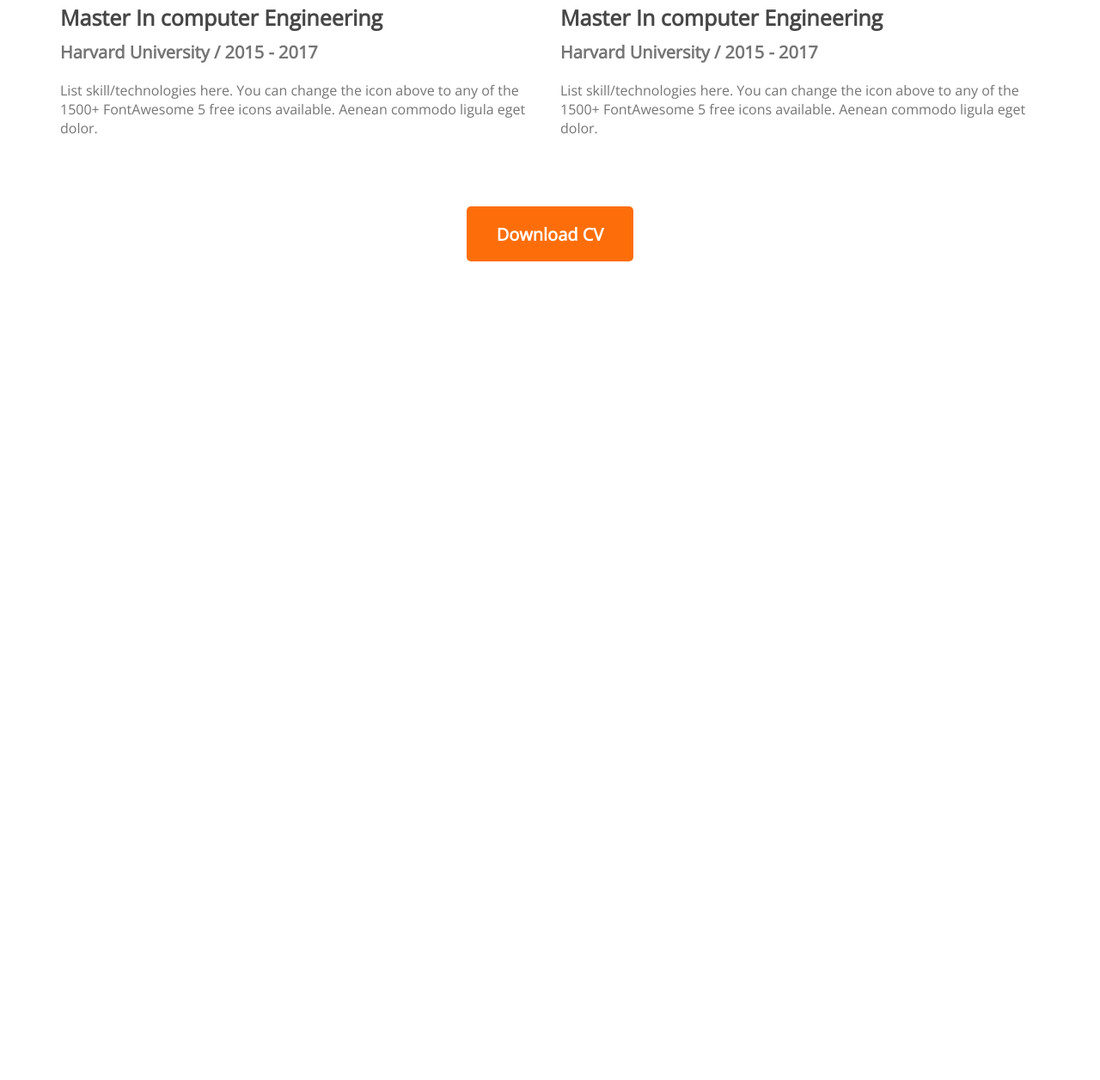
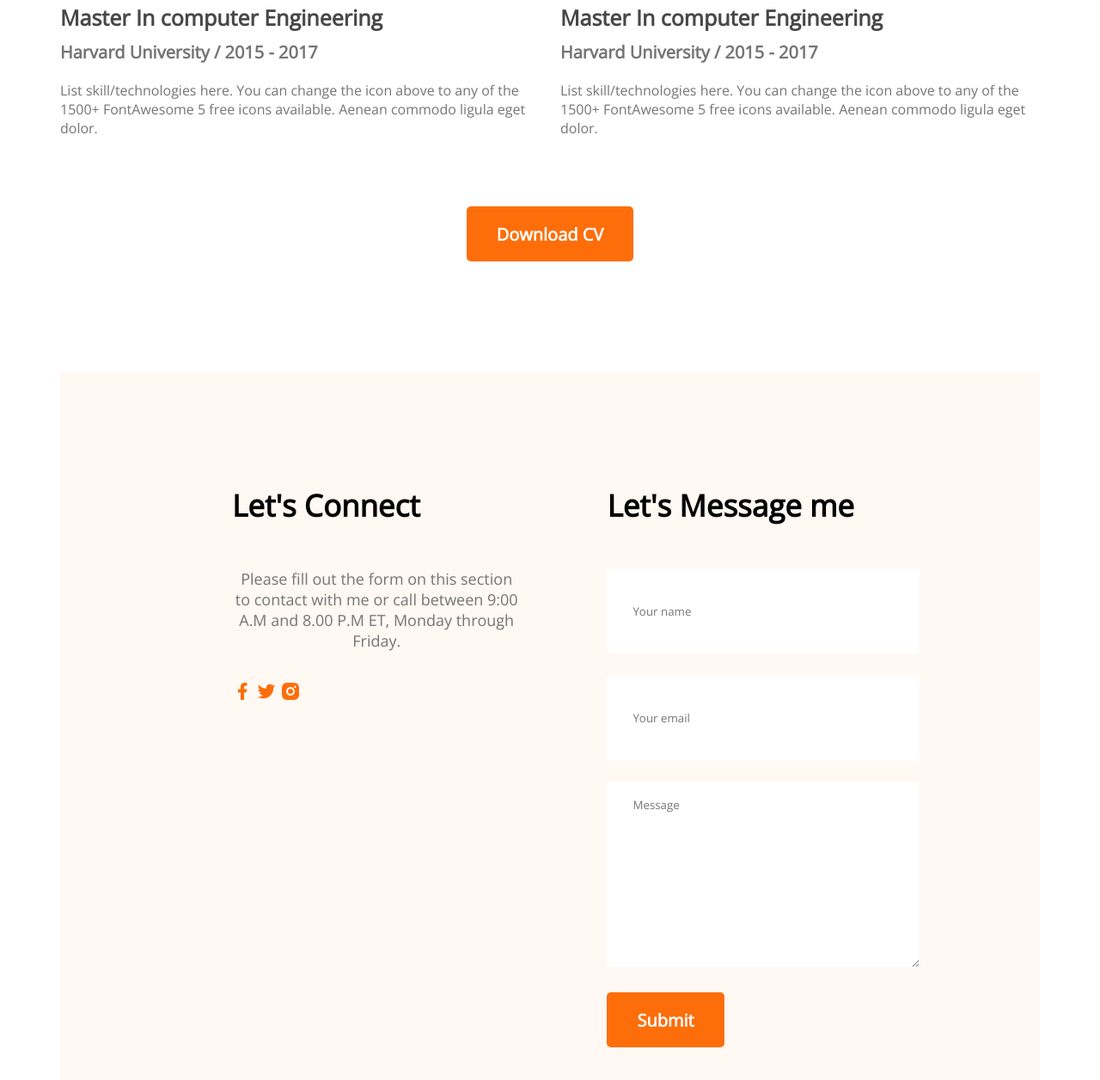
Before and after one commit to Adib-Hasan-CSE/developer-portfolio, a plain HTML site: page index.html in a window 1280 px wide. Shown: the part 2857-4113 px from the top of the page at 86% size. Before the commit the page ends 3161 px from the top, so only its background shows below. Drawn offline with nearby package versions, Linux system fonts and the light colour scheme.

Commit message:
3rd push of portfolio

```diff
--- a/index.html
+++ b/index.html
@@ -1,5 +1,6 @@
 <!DOCTYPE html>
 <html lang="en">
+
 <head>
     <meta charset="UTF-8">
     <meta name="viewport" content="width=device-width, initial-scale=1.0">
@@ -9,6 +10,7 @@
     <link href="https://fonts.googleapis.com/css2?family=Open+Sans&display=swap" rel="stylesheet">
     <link rel="stylesheet" href="/styles/portfolio.css">
 </head>
+
 <body>
     <header class="header">
         <nav>
@@ -21,17 +23,23 @@
         </nav>
         <!-- header banner -->
         <div class="banner">
-    <div><h3 class="banner-subtitle">Hi, I am</h3>
+            <div>
+                <h3 class="banner-subtitle">Hi, I am</h3>
                 <h1 class="banner-title">Mary Hardy</h1>
-<p class="banner-description">Shot what able cold new see hold.Friendly as an betrayed formerly he. Morning because as to society behaved moments.</p>
-<button class="btn-primary">Download CV</button></div>
+                <p class="banner-description">Shot what able cold new see hold.Friendly as an betrayed formerly he.
+                    Morning because as to society behaved moments.</p>
+                <button class="btn-primary">Download CV</button>
+            </div>
             <img src="images/hardy.png" alt="">
         </div>
     </header>
     <main>
         <section class="about">
             <h3 class="section-title">About me</h3>
-    <p class="section-description">I, m a designer & developer with a passion for web design. I enjoy developing simple, clean and slick websites that provide real value to the end user. Thousands of clients have procured exceptional resulfs while working with me. Delivering work within time and budget which meets clients requirements in our mata.</p>
+            <p class="section-description">I, m a designer & developer with a passion for web design. I enjoy developing
+                simple, clean and slick websites that provide real value to the end user. Thousands of clients have
+                procured exceptional resulfs while working with me. Delivering work within time and budget which meets
+                clients requirements in our mata.</p>
             <div class="about-info-container">
                 <div class="about-info">
                     <p class="info-title">Name:</p>
@@ -54,28 +62,34 @@
         <!-- What I do section -->
         <section class="what-I-do">
             <h3 class="section-title">What I do</h3>
-    <p class="section-description">I have more than 10 years experience building software for clients all over the world. Below is a quick overview of my main technical skill sets and technologies i use. Want to find out more about my experience? Check out my online resume and project portfolio.</p>
+            <p class="section-description">I have more than 10 years experience building software for clients all over
+                the world. Below is a quick overview of my main technical skill sets and technologies i use. Want to
+                find out more about my experience? Check out my online resume and project portfolio.</p>
 
             <div class="skills-container">
                 <div class="skills">
                     <img src="images/icons/js.png" alt="">
                     <p class="skills-title">Vanilla JavaScript</p>
-            <p class="skills-description">List skill/technologies here. You can change the icon above to any of the 1500+ FontAwesome 5 free icons available. Aenean commodo ligula eget dolor.</p>
+                    <p class="skills-description">List skill/technologies here. You can change the icon above to any of
+                        the 1500+ FontAwesome 5 free icons available. Aenean commodo ligula eget dolor.</p>
                 </div>
                 <div class="skills">
                     <img src="images/icons/react.png" alt="">
                     <p class="skills-title">React</p>
-            <p class="skills-description">List skill/technologies here. You can change the icon above to any of the 1500+ FontAwesome 5 free icons available. Aenean commodo ligula eget dolor.</p>
+                    <p class="skills-description">List skill/technologies here. You can change the icon above to any of
+                        the 1500+ FontAwesome 5 free icons available. Aenean commodo ligula eget dolor.</p>
                 </div>
                 <div class="skills">
                     <img src="images/icons/nodejs.png" alt="">
                     <p class="skills-title">Node.js</p>
-            <p class="skills-description">List skill/technologies here. You can change the icon above to any of the 1500+ FontAwesome 5 free icons available. Aenean commodo ligula eget dolor.</p>
+                    <p class="skills-description">List skill/technologies here. You can change the icon above to any of
+                        the 1500+ FontAwesome 5 free icons available. Aenean commodo ligula eget dolor.</p>
                 </div>
                 <div class="skills">
                     <img src="images/icons/mongo.png" alt="">
                     <p class="skills-title">MongoDB</p>
-            <p class="skills-description">List skill/technologies here. You can change the icon above to any of the 1500+ FontAwesome 5 free icons available. Aenean commodo ligula eget dolor.</p>
+                    <p class="skills-description">List skill/technologies here. You can change the icon above to any of
+                        the 1500+ FontAwesome 5 free icons available. Aenean commodo ligula eget dolor.</p>
                 </div>
             </div>
         </section>
@@ -92,7 +106,8 @@
                             <h4 class="title">Master In computer Engineering</h4>
                             <h5 class="subtitle">Harvard University / 2015 - 2017</h5>
                             <p class="description">List skill/technologies here. You can change the icon above
-                    to any of the 1500+ FontAwesome 5 free icons available. Aenean commodo ligula eget dolor.</p>
+                                to any of the 1500+ FontAwesome 5 free icons available. Aenean commodo ligula eget
+                                dolor.</p>
                         </div>
                         <hr>
 
@@ -100,7 +115,8 @@
                             <h4 class="title">Master In computer Engineering</h4>
                             <h5 class="subtitle">Harvard University / 2015 - 2017</h5>
                             <p class="description">List skill/technologies here. You can change the icon above
-                    to any of the 1500+ FontAwesome 5 free icons available. Aenean commodo ligula eget dolor.</p>
+                                to any of the 1500+ FontAwesome 5 free icons available. Aenean commodo ligula eget
+                                dolor.</p>
                         </div>
                         <hr>
 
@@ -108,7 +124,8 @@
                             <h4 class="title">Master In computer Engineering</h4>
                             <h5 class="subtitle">Harvard University / 2015 - 2017</h5>
                             <p class="description">List skill/technologies here. You can change the icon above
-                    to any of the 1500+ FontAwesome 5 free icons available. Aenean commodo ligula eget dolor.</p>
+                                to any of the 1500+ FontAwesome 5 free icons available. Aenean commodo ligula eget
+                                dolor.</p>
                         </div>
 
                     </div>
@@ -119,7 +136,8 @@
                             <h4 class="title">Master In computer Engineering</h4>
                             <h5 class="subtitle">Harvard University / 2015 - 2017</h5>
                             <p class="description">List skill/technologies here. You can change the icon above
-                    to any of the 1500+ FontAwesome 5 free icons available. Aenean commodo ligula eget dolor.</p>
+                                to any of the 1500+ FontAwesome 5 free icons available. Aenean commodo ligula eget
+                                dolor.</p>
                         </div>
                         <hr>
 
@@ -127,7 +145,8 @@
                             <h4 class="title">Master In computer Engineering</h4>
                             <h5 class="subtitle">Harvard University / 2015 - 2017</h5>
                             <p class="description">List skill/technologies here. You can change the icon above
-                    to any of the 1500+ FontAwesome 5 free icons available. Aenean commodo ligula eget dolor.</p>
+                                to any of the 1500+ FontAwesome 5 free icons available. Aenean commodo ligula eget
+                                dolor.</p>
                         </div>
                         <hr>
 
@@ -135,7 +154,8 @@
                             <h4 class="title">Master In computer Engineering</h4>
                             <h5 class="subtitle">Harvard University / 2015 - 2017</h5>
                             <p class="description">List skill/technologies here. You can change the icon above
-                    to any of the 1500+ FontAwesome 5 free icons available. Aenean commodo ligula eget dolor.</p>
+                                to any of the 1500+ FontAwesome 5 free icons available. Aenean commodo ligula eget
+                                dolor.</p>
                         </div>
 
                     </div>
@@ -146,11 +166,36 @@
                 </div>
 
             </section>
+<!-- contact section -->
+<section class="contact">
+    <div><h3 class="section-title">Let's Connect</h3>
+        <p class="section-description">Please fill out the form on this section to contact with me or call between 9:00 A.M and 8.00 P.M ET, Monday through Friday.</p>
+        <a href="">
+            <img src="/images/icons/facebook.png" alt="">
+        </a>
+        <a href="">
+            <img src="/images/icons/twitter.png" alt="">
+        </a>
+        <a href="">
+            <img src="/images/icons/insta.png" alt="">
+        </a>
+    </div>
+    <div>
+        <h3 class="section-title">Let's Message me</h3>
+        <form action="">
+            <input type="text" name="" id="" placeholder="Your name">
+            <input type="text" name="" id=""placeholder="Your email">
+            <textarea name="" id="" cols="30" rows="10"placeholder="Message"></textarea>
+            <input class="btn-primary" type="submit" value="Submit">
+        </form>
+    </div>
 
+</section>
     </main>
     <footer>
 
     </footer>
 
 </body>
+
 </html>
--- a/styles/portfolio.css
+++ b/styles/portfolio.css
@@ -190,11 +190,40 @@ main {
     font-weight: 400;
 }
 
-.resume-item{
-margin-top: 30px;
-margin-bottom: 30px;
+.resume-item {
+    margin-top: 30px;
+    margin-bottom: 30px;
 }
-.resume-button{
+
+.resume-button {
     margin-top: 50px;
     text-align: center;
 }
+
+/* contact styles */
+.contact .section-title{
+text-align: left;
+}
+
+.contact{
+    background: #FFF8F3;
+    display: flex;
+    gap: 100px;
+    padding: 130px 200px;
+
+}
+
+.contact input[type="text"],input[type="email"], textarea{
+    margin-bottom: 24px;
+    border: 0;
+    width: 100%;
+    padding: 18px 30px;
+}
+
+input{
+height: 64px;
+}
+
+.contact a{
+    text-decoration: none;
+}
```
Lines whose indentation alone changed are shown as unchanged.
